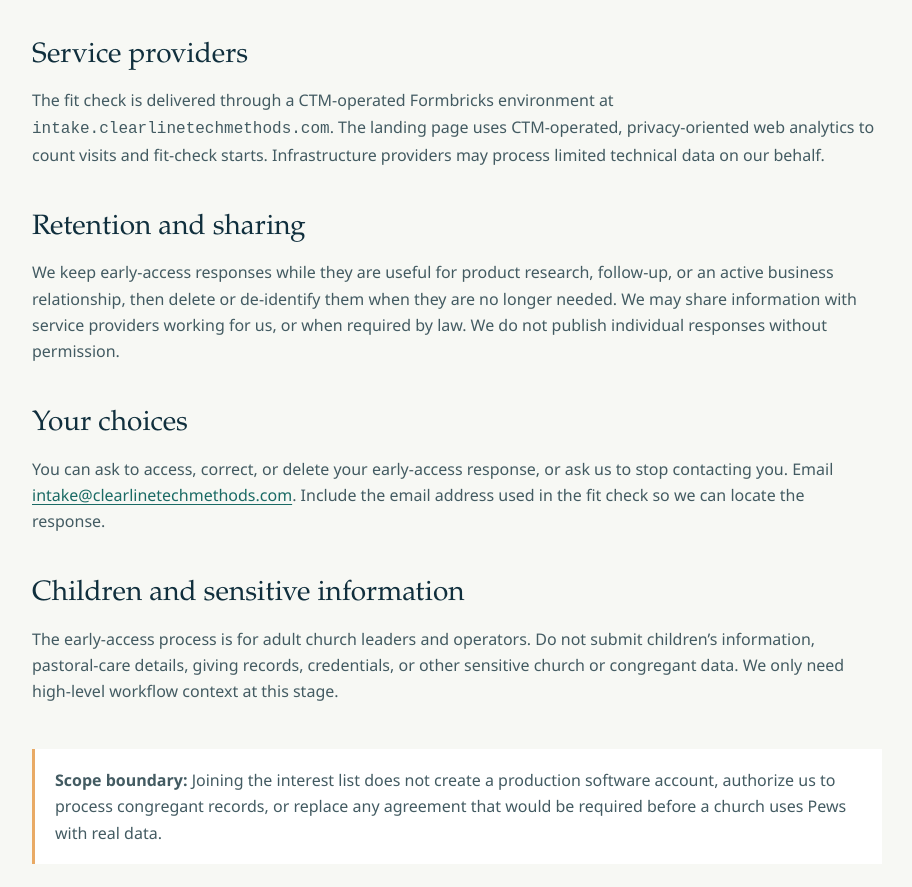
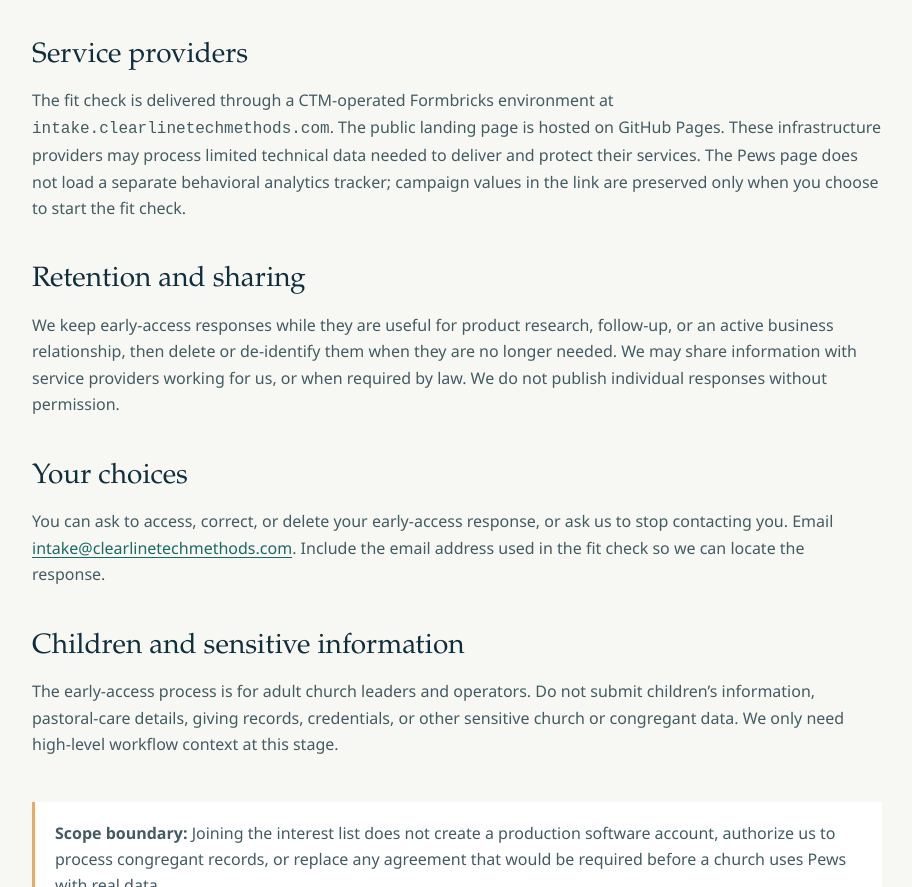
Before and after one commit to warpapaya/pews-early-access, a plain HTML site: page privacy.html in a window 1280 px wide. Shown: the part 1172-2059 px from the top of the page, without its empty margins (183-1095 px from the left). Drawn offline with Linux system fonts and the light colour scheme.

Commit message:
Remove unreachable analytics dependency

```diff
--- a/privacy.html
+++ b/privacy.html
@@ -22,7 +22,7 @@
       <section><h2>Who is responsible</h2><p>Pews is a product of Clearline Technology Methods (“CTM,” “we,” or “us”). This notice covers the Pews marketing page and early-access fit check. It does not describe a future production service or customer-data agreement.</p></section>
       <section><h2>What we collect</h2><p>If you complete the fit check, we collect the information you provide, such as your name, work email, church, role, church size, current tools, operational challenges, timing, and budget context. We may also receive campaign attribution values attached to the link, such as UTM source or campaign.</p><p>Our web and form infrastructure may process routine technical data needed to operate and protect the services, such as IP address, browser information, timestamps, and request logs.</p></section>
       <section><h2>How we use it</h2><ul><li>Review fit for the Pews private beta.</li><li>Contact you about your response and possible early access.</li><li>Understand patterns in church operations and product demand.</li><li>Measure which outreach efforts produce useful conversations.</li><li>Operate, secure, and troubleshoot the page and form.</li></ul><p>We do not sell your personal information or use your response to automatically enroll your church in a paid service.</p></section>
-      <section><h2>Service providers</h2><p>The fit check is delivered through a CTM-operated Formbricks environment at <code>intake.clearlinetechmethods.com</code>. The landing page uses CTM-operated, privacy-oriented web analytics to count visits and fit-check starts. Infrastructure providers may process limited technical data on our behalf.</p></section>
+      <section><h2>Service providers</h2><p>The fit check is delivered through a CTM-operated Formbricks environment at <code>intake.clearlinetechmethods.com</code>. The public landing page is hosted on GitHub Pages. These infrastructure providers may process limited technical data needed to deliver and protect their services. The Pews page does not load a separate behavioral analytics tracker; campaign values in the link are preserved only when you choose to start the fit check.</p></section>
       <section><h2>Retention and sharing</h2><p>We keep early-access responses while they are useful for product research, follow-up, or an active business relationship, then delete or de-identify them when they are no longer needed. We may share information with service providers working for us, or when required by law. We do not publish individual responses without permission.</p></section>
       <section><h2>Your choices</h2><p>You can ask to access, correct, or delete your early-access response, or ask us to stop contacting you. Email <a href="mailto:intake@clearlinetechmethods.com">intake@clearlinetechmethods.com</a>. Include the email address used in the fit check so we can locate the response.</p></section>
       <section><h2>Children and sensitive information</h2><p>The early-access process is for adult church leaders and operators. Do not submit children’s information, pastoral-care details, giving records, credentials, or other sensitive church or congregant data. We only need high-level workflow context at this stage.</p></section>
```
Also changed, not shown: index.html (+1 -4 lines).
